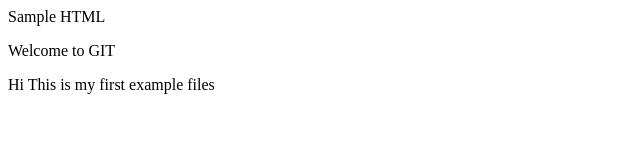
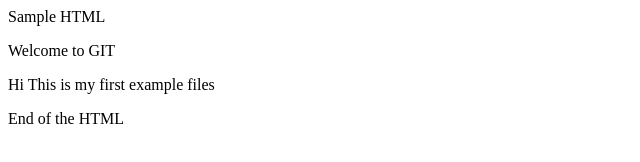
Before and after one commit to rsargunam/TestGITRopo, a plain HTML site: page index.html in a window 1280 px wide. Shown: the whole page, without its empty margins (0-640 px from the left). Drawn offline with Linux system fonts and the light colour scheme.

Commit message:
changes are done

```diff
--- a/index.html
+++ b/index.html
@@ -2,4 +2,5 @@
 <head>Sample HTML</head>
 <p>Welcome to GIT</p>
 <body>Hi This is my first example files</body>
+<p>End of the HTML</P>
 </html>
```
